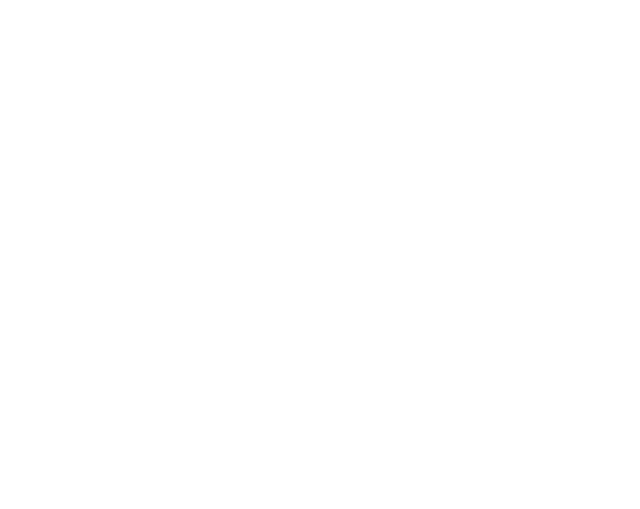
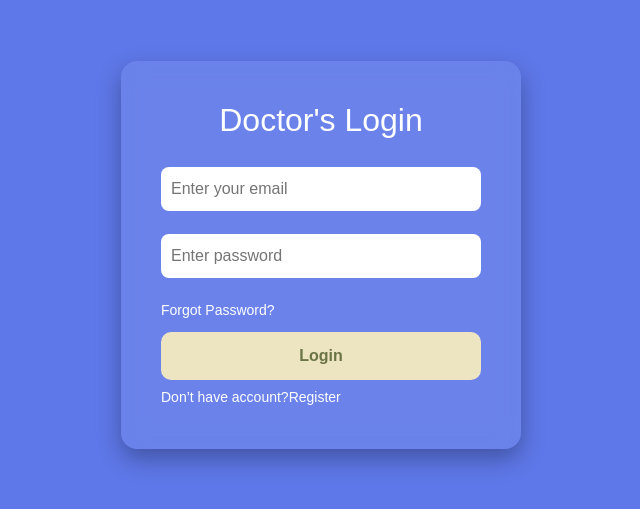
Before and after one commit to pMaitri01/Project, a React (Create React App) app in the folder healthcare-system/: page /AdminLogin in a window 1280 px wide. Before the commit this address had no page. Shown: the part 145-654 px from the top of the page, without its empty margins (319-959 px from the left). Built offline with nearby package versions, Linux system fonts and the light colour scheme.

Commit message:
Admin login done

```diff
--- a/healthcare-system/src/App.js
+++ b/healthcare-system/src/App.js
@@ -5,6 +5,7 @@
 import Otp from './patient/pages/Otp';
 import ResetPwd from './patient/pages/ResetPwd';
 import Registration from './patient/pages/Registration';
+import AdminLogin from './admin/pages/AdminLogin';
 
 
 function App() {
@@ -16,6 +17,7 @@
         <Route path='/Otp' element={<Otp/>} />
         <Route path='/ResetPwd' element={<ResetPwd/>} />
         <Route path='/Registration' element={<Registration/>}/>
+        <Route path='/AdminLogin' element={<AdminLogin/>}/>
       </Routes>
     </BrowserRouter>
   );
--- a/healthcare-system/src/admin/pages/AdminLogin.css
+++ b/healthcare-system/src/admin/css/AdminLogin.css
@@ -1,72 +1,77 @@
 body {
   margin: 0;
   font-family: "Segoe UI", sans-serif;
+  font-size: 50px;
 }
 
 /* Background */
 .doctor-login-container {
   height: 100vh;
-  background: linear-gradient(135deg, #504DA6, #2E2A72);
+  background:#5e78e9;
   display: flex;
   justify-content: center;
   align-items: center;
 }
 
 /* Card */
-.login-card {
+.admin-login-card {
   background: rgba(255, 255, 255, 0.08);
   backdrop-filter: blur(12px);
   padding: 40px;
   border-radius: 16px;
-  width: 350px;
+  width: 400px;
   color: #fff;
   box-shadow: 0 10px 25px rgba(0,0,0,0.3);
 }
 
 /* Title */
-.login-card h2 {
+.admin-login-card h2 {
   text-align: center;
   margin-bottom: 25px;
 }
 
 /* Inputs */
-.input-group {
+.admin-input-group {
   margin-bottom: 20px;
 }
 
-.input-group label {
+.admin-input-group label {
   font-size: 14px;
   display: block;
   margin-bottom: 5px;
 }
-
-.input-group input {
+.admin-text-primary{
+  color: white;
+  text-decoration: none;
+}
+.admin-input-group input {
   width: 100%;
   padding: 10px;
   border: none;
   border-radius: 8px;
   outline: none;
 }
-
 /* Button */
-.login-btn {
+.admin-login-btn {
   width: 100%;
   padding: 12px;
-  background: #7A77D9;
+  background:#EDE4C2;
   border: none;
   border-radius: 8px;
-  color: #fff;
+  color: #6B7445;
   font-weight: bold;
   cursor: pointer;
   transition: 0.3s;
+  margin-bottom:5px !important;
 }
 
-.login-btn:hover {
-  background: #5f5cd3;
+.admin-login-btn:hover {
+  background: #547792;
+  color: black;
 }
 
 /* Forgot */
-.forgot {
+.admin-forgot {
   text-align: right;
   font-size: 13px;
   margin-top: 10px;
--- a/healthcare-system/src/admin/pages/AdminLogin.js
+++ b/healthcare-system/src/admin/pages/AdminLogin.js
@@ -1,5 +1,6 @@
 import React, { useState } from "react";
-import "./AdminLogin.css";
+import { Link } from "react-router-dom";
+import "../css/AdminLogin.css";
 
 export default function AdminLogin() {
   const [formData, setFormData] = useState({
@@ -18,12 +19,12 @@
 
   return (
     <div className="doctor-login-container">
-      <div className="login-card">
-        <h2>Doctor Login</h2>
+      <div className="admin-login-card">
+        <h2>Doctor's Login</h2>
 
         <form onSubmit={handleSubmit}>
-          <div className="input-group">
-            <label>Email</label>
+          <div className="admin-input-group">
+            {/* <label>Email</label> */}
             <input
               type="email"
               name="email"
@@ -34,8 +35,8 @@
             />
           </div>
 
-          <div className="input-group">
-            <label>Password</label>
+          <div className="admin-input-group">
+            {/* <label>Password</label> */}
             <input
               type="password"
               name="password"
@@ -45,12 +46,25 @@
               required
             />
           </div>
+           {/* <p className="admin-forgot">Forgot Password?</p> */}
+          <small className="admin-text-primary">
+                  <Link to="./demo" className="admin-text-primary">
+                      Forgot Password?
+                  </Link>
 
-          <button type="submit" className="login-btn">
+          </small>
+          <button type="submit" className="admin-login-btn">
             Login
           </button>
 
-          <p className="forgot">Forgot Password?</p>
+           <small className="admin-txtregister">
+              Don’t have account?
+               {/* <span className="text-primary"> Register</span>  */}
+              <Link to="./demo" className="admin-text-primary">
+                Register
+              </Link>
+            </small>
+
         </form>
       </div>
     </div>
```
Also changed, not shown: healthcare-system/src/admin/pages/demo.js (added).
